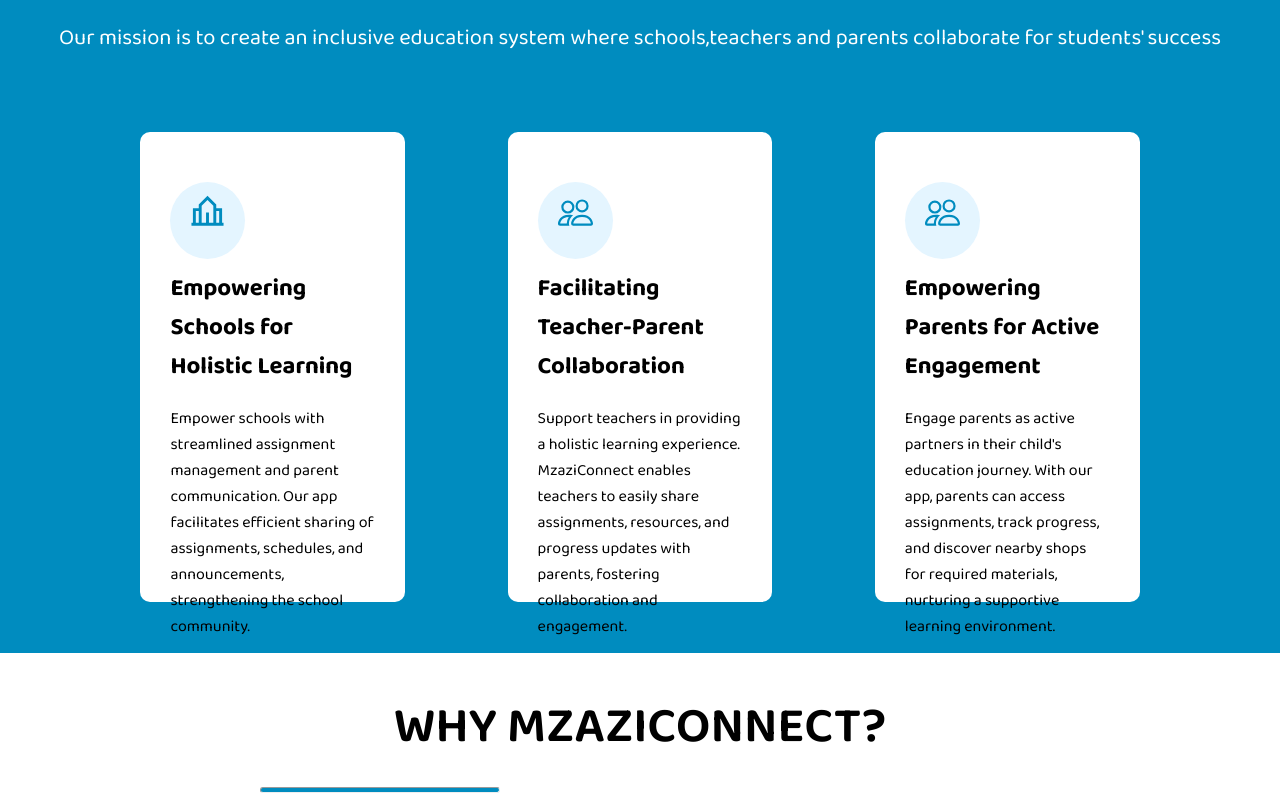
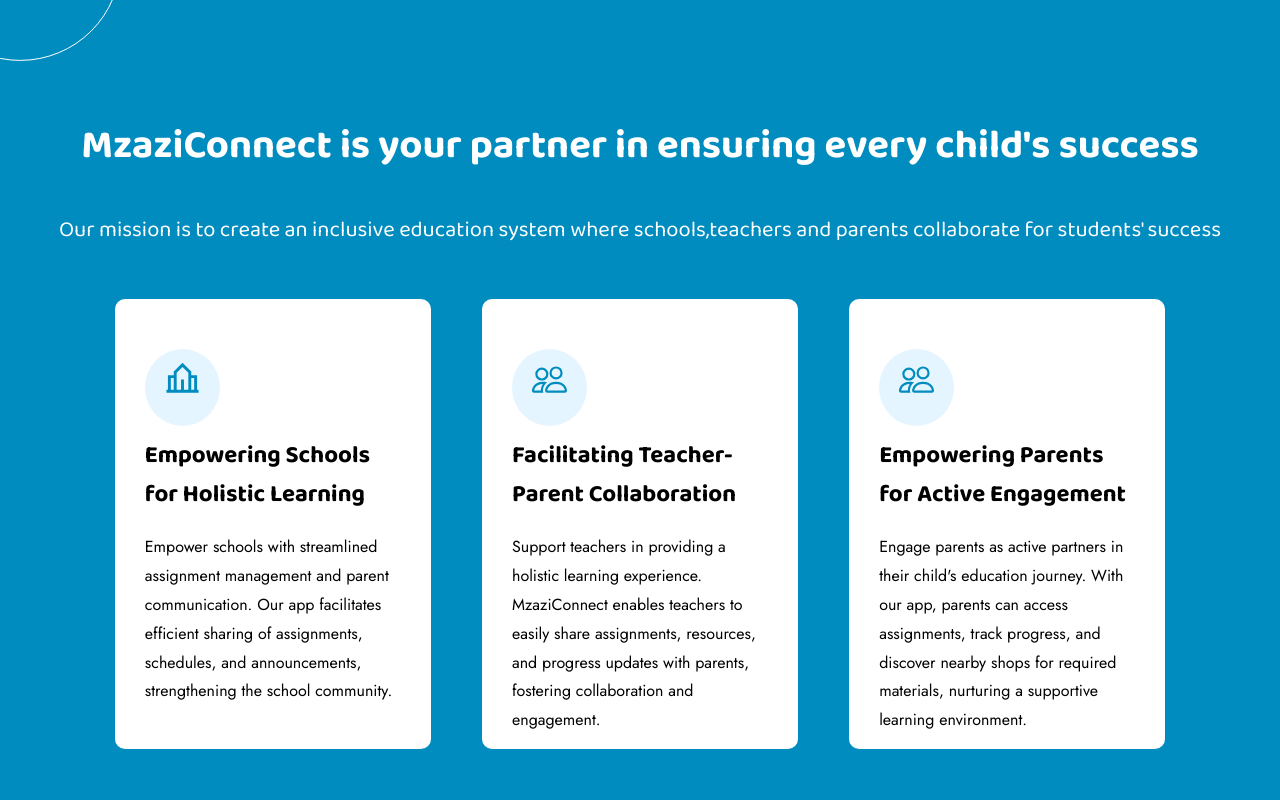
Before and after one commit to Joan-Njiru/sakigake-infoweb, a React (Create React App) app: page / in a window 1280 px wide. Shown: the part 1080-1880 px from the top of the page. Built offline with nearby package versions, Linux system fonts and the light colour scheme; a web font is replaced by a local one.

Commit message:
added styles

```diff
--- a/src/components/home/style.css
+++ b/src/components/home/style.css
@@ -1,17 +1,14 @@
 
-/* Google fonts */
+
 @import url('https://fonts.googleapis.com/css2?family=Baloo+Bhai+2:wght@600&family=Hind+Madurai&family=Nunito:wght@300;400&display=swap');
 @import url('https://fonts.googleapis.com/css2?family=Baloo+Bhai+2:wght@600&family=Hind+Madurai&family=Jost&family=Nunito:wght@300;400&display=swap');
-/*
-font-family: Baloo Bhai 2;
-font-family: Jost;
-*/
+
 
 @import url('https://fonts.googleapis.com/css2?family=Baloo+Bhai+2:wght@400;500;600;700;800&display=swap');
 
 
 
-/* ---------------- styling ------------- */
+
 .Home{
     background-image:
     linear-gradient(rgba(255, 255, 255, 0.700), rgba(255, 255, 255, 0.700)),
@@ -37,13 +34,13 @@
 
 }
 .h-div-1 .welcome{
-    font-size: 60px;
+    font-size: 40px;
     font-weight: bold;
     text-transform: capitalize;
 }
 .h-div-1 .journey{
     color: #008CBF;
-    font-size: 40px;
+    font-size: 45px;
     font-weight: bolder;
     line-height: 1.3;
     letter-spacing: .02em;
@@ -66,6 +63,7 @@
 }
 
 .h-div-2{
+    margin-top: 8%;
     text-align: center !important;
     justify-content: center !important;
 }
@@ -91,8 +89,8 @@
 }
 @media only screen and (max-width:1250px){
     .child-bg{
-        height: 450px !important;
-        width: 450px !important;
+        height: 400px !important;
+        width: 400px !important;
     }
 
     .child-bg{
@@ -197,8 +195,8 @@
     }
 
     .child-bg{
-        height: 450px !important;
-        width: 450px !important;
+        height: 400px !important;
+        width: 400px !important;
     }
     .h-div-1 h1{
         font-size: 1.8em !important;
--- a/src/components/mission/styles.css
+++ b/src/components/mission/styles.css
@@ -1,49 +1,60 @@
 @import url('https://fonts.googleapis.com/css2?family=Baloo+Bhai+2:wght@400;500;600;700;800&display=swap');
 
 @import url('https://fonts.googleapis.com/css2?family=Baloo+Bhai+2:wght@600&family=Hind+Madurai&family=Jost&family=Nunito:wght@300;400&display=swap');
-#mission-section{
+
+#mission-section {
     width: 100%;
-    margin: 0;
+    margin-top: 15%;
+
     display: grid;
     grid-template-columns: repeat(1 1fr);
     background-color: #008CBF;
     font-family: 'Baloo Bhai 2', cursive;
     color: white;
 }
-#mission-header h1{
+
+#mission-header h1 {
     font-size: 40px;
 }
-#mission-header p{
+
+#mission-header p {
     font-size: 22px;
 }
-#mission-header{
+
+#mission-header {
     text-align: center;
     margin-top: -15%;
 }
+
 #bottom {
     width: 100%;
+    margin-bottom: 8%;
     display: flex;
     flex-wrap: wrap;
     justify-content: center;
 }
 
 #blueContainer {
-    width: 16%;
+    width: 20%;
     height: 350px;
-    margin: 4%;
+    margin: 2%;
     border-radius: 10px;
     background-color: white;
     color: black;
     padding: 60px 30px;
-
-}
-#blueContainer h2 p{
-font-family: jost;
+    padding-bottom: 40px;
 
 
 }
-#icon{
-    margin-right: 80%;
+
+#blueContainer p {
+    font-family:'Jost',san ;
+    line-height: 1.8;
+
+}
+
+#icon {
+    margin-right: 40%;
     font-size: 35px;
     color: #008CBF;
     border-radius: 50%;
@@ -51,17 +62,19 @@
     padding: 10px 20px;
 
 }
-#circle{
+
+#circle {
     width: 200px;
     height: 200px;
     border-radius: 50%;
     background-color: transparent;
     border: 1px solid white;
-        transform: translate(-10%,-40%);
+    transform: translate(-10%, -40%);
     /* margin-top: -40px;
         margin-left: -20px; */
 }
-#circle2{
+
+#circle2 {
     width: 200px;
     height: 200px;
     border-radius: 50%;
@@ -73,88 +86,104 @@
 }
 
 @media screen and (max-width: 767px) {
-    #mission-section{
-        margin-top: 40%;
+    #mission-section {
+        margin-top: 50%;
         width: 100%;
 
     }
 
-    #mission-header h1{
+    #mission-header h1 {
         font-size: 25px;
     }
-    #mission-header p{
+
+    #mission-header p {
         font-size: 12px;
 
     }
-    #bottom{
+
+    #bottom {
         display: grid;
         grid-template-columns: repeat(1 1fr);
     }
-    #blueContainer{
+
+    #blueContainer {
         width: 78%;
         height: 250px;
         margin: 10px 15px;
         margin-left: 16px;
     }
-    #blueContainer h2{
+
+    #blueContainer h2 {
         font-size: 20px;
 
     }
-    #icon{
+
+    #icon {
         font-size: 20px;
         padding: 8px 15px;
         margin-left: 40%;
     }
-    #circle{
+
+    #circle {
         width: 80px;
         height: 80px;
     }
-    #circle2{
+
+    #circle2 {
         width: 80px;
         height: 80px;
     }
 }
 
 @media screen and (min-width: 768px) and (max-width: 1023px) {
-    #mission-section{
+    #mission-section {
         width: 100%;
         padding: 10px;
         margin: 0;
     }
-    #mission-header{
+
+    #mission-header {
         width: 90%;
     }
-    #mission-header h1{
+
+    #mission-header h1 {
         font-size: 20px;
     }
-    #mission-header p{
+
+    #mission-header p {
         font-size: 12px;
     }
-    #bottom{
+
+    #bottom {
         display: grid;
         grid-template-columns: repeat(1 1fr);
         gap: 10px;
     }
-    #blueContainer{
+
+    #blueContainer {
         width: 80%;
         padding: 15px 30px;
         margin: 10px;
 
     }
-    #blueContainer h2{
+
+    #blueContainer h2 {
         font-size: 25px;
 
     }
-    #icon{
+
+    #icon {
         font-size: 25px;
         padding: 8px 15px;
         margin: 0;
     }
-    #circle{
+
+    #circle {
         width: 100px;
         height: 100px;
     }
-    #circle2{
+
+    #circle2 {
         width: 100px;
         height: 100px;
     }
--- a/src/components/navbar/style.css
+++ b/src/components/navbar/style.css
@@ -84,7 +84,7 @@
     flex-direction: column;
     background: #008CBF;
     left: 0;
-    width: 20%;
+    width: 100%;
     height: 50%;
     transform: translateX(-100%);
     /* transition: all .45s; */
--- a/src/components/whyUs/index.js
+++ b/src/components/whyUs/index.js
@@ -6,8 +6,6 @@
         <div className="section-container">
             <div className="section-header">
                 <h1 className="main-heading">WHY MZAZICONNECT?</h1>
-                <br/>
-                <hr/>
             </div>
 
             <div className="content-container">
@@ -17,14 +15,14 @@
                     </div>
                     <div className="contents-paragraph">
                         <h2 className="headings">Assignment Access</h2>
-                        <p>Gain instant access to your child's assignments, <br/>ensuring you're always in the loop about their<br/>studies.</p>
+                        <p>Gain instant access to your child's assignments,<br/>ensuring you're always in the loop about their<br/>studies.</p>
                     </div>
                 </div>
 
                 <div className="contents">
                     <div className="contents-paragraph1">
                         <h2 className="headings">Material Locations</h2>
-                        <p>Locate shops in your vicinity that provide the <br/>materials required for the CBC program, all<br/>through our app.</p>
+                        <p>Locate shops in your vicinity that provide the<br/>materials required for the CBC program, all <br/>through our app.</p>
                     </div>
                     <div className="image-container">
                         <img src={process.env.PUBLIC_URL + '/Group 15.jpg'} alt="Man" />
@@ -37,7 +35,7 @@
                     </div>
                     <div className="contents-paragraph">
                         <h2 className="headings">Real-time Updates</h2>
-                        <p>Receive notifications about new assignments and <br/>resource availability to stay up-to-date.</p>
+                        <p>Receive notifications about new assignments and<br/>resource availability to stay up-to-date.</p>
                     </div>
                 </div>
 
--- a/src/components/whyUs/style.css
+++ b/src/components/whyUs/style.css
@@ -3,6 +3,8 @@
 .section-container{
     width: 100%;
     font-family: 'Baloo Bhai 2', cursive;
+    margin-top: 7em;
+    margin-bottom: 10em;
 }
 .section-header{
     width: 100%;
@@ -33,9 +35,30 @@
     font-family: jost;
 
 }
+/* .main-heading{
+    letter-spacing: .08em;
+    font-weight: bolder;
+    font-family: 'Baloo Bhai 2', cursive;
+} */
+
 .main-heading{
-    font-size: 50px;
-}
+    text-align: center;
+    font-family: 'Baloo Bhai 2', cursive;
+    letter-spacing: .08em;
+    text-transform: uppercase;
+    margin-bottom: 5em;
+   }
+   .main-heading::after{
+    content: '';
+    background: #008CBF;
+    display: block;
+    height: .13em;
+    width: 4.5em;
+    margin: 15px auto 8px;
+    border-radius: 2px;
+   }
+
+
 .headings{
     font-size: 40px;
     font-weight: 600;
@@ -67,29 +90,22 @@
     .image-container img{
         width: 320px;
         height: 320px;
-
+        margin-left: 10%;
     }
-    hr{
-        display: none;
-    }
-    .content-container{
-
-        text-align: center;
-    }
-    .content-container h2{
+    .content-container h2 {
         font-size:25px;
         text-align: start;
-        margin-left: 5%;
-    }
-    .contents-paragraph{
-        text-align: center;
+        margin-left: 10%;
+        padding: 0;
     }
     .content-container p{
-        font-size: 20px;
+        font-size: 18px;
         text-align: start;
-        margin-left: 5%;
+        margin-left: 10%;
+
     }
     br{
         display: none;
     }
+
 }
```
Also changed, not shown: 1 other file (tests, documents, lock files or other folders). Lines whose indentation alone changed are shown as unchanged.
